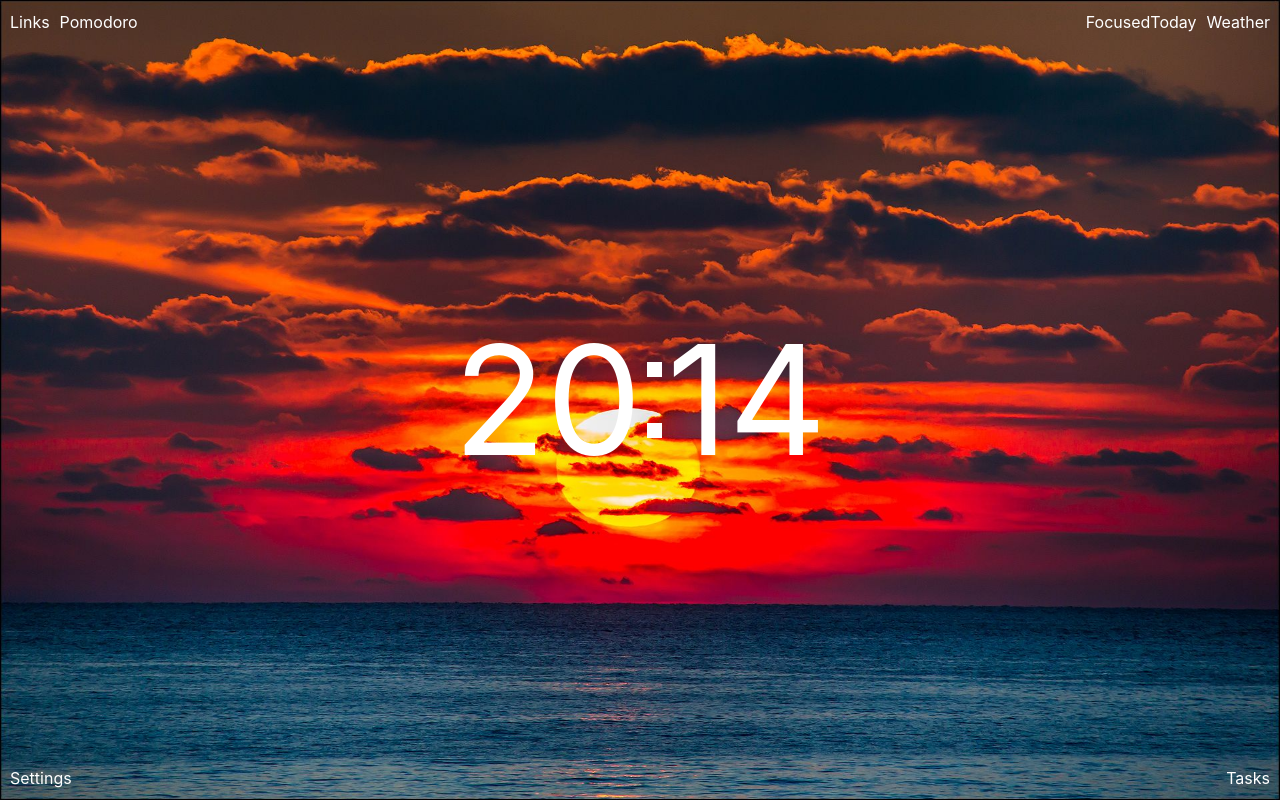
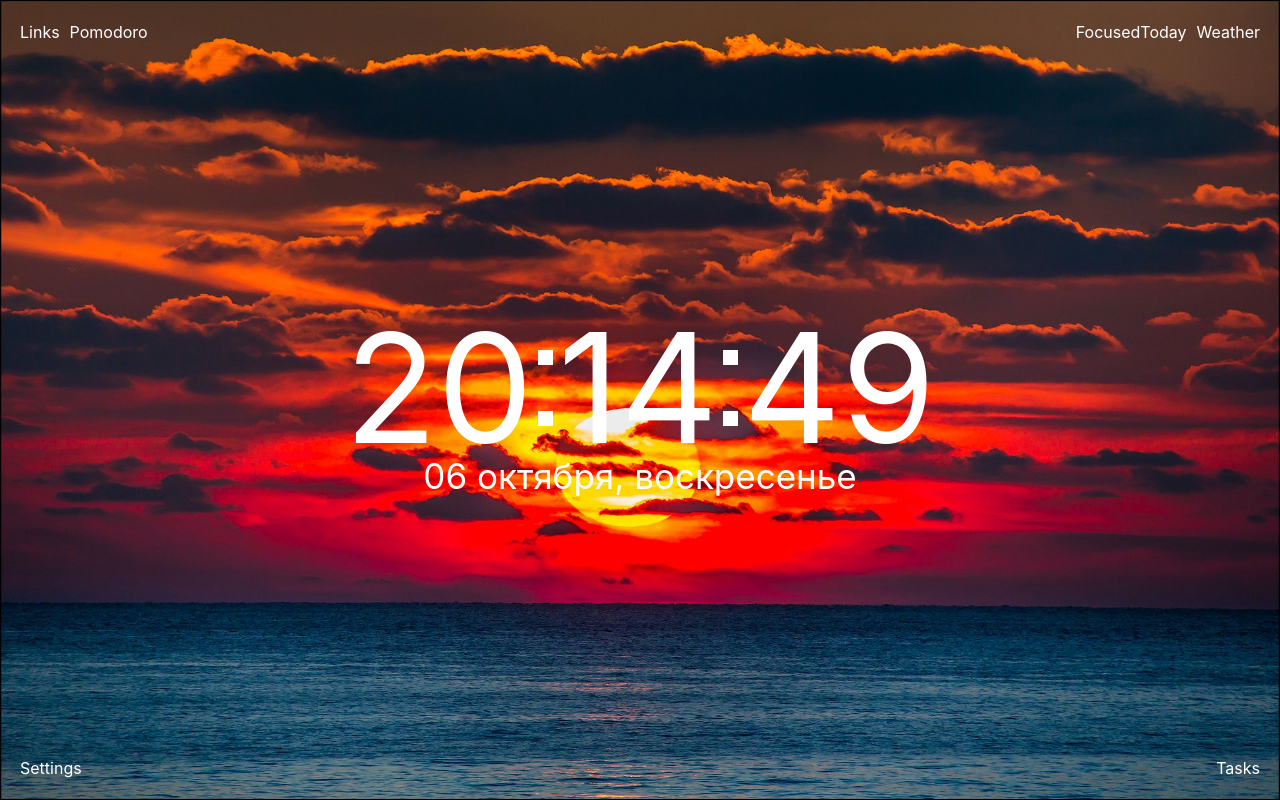
Before and after one commit to MrEvgeniy1989/momentum, a React (Vite) app: page / in a window 1280 px wide. Built offline with nearby package versions, Linux system fonts and the light colour scheme.

Commit message:
feat: Added seconds to the clock and date.

```diff
--- a/src/entities/time/ui/time.module.scss
+++ b/src/entities/time/ui/time.module.scss
@@ -1,3 +1,11 @@
+.clockAndDate {
+  display: flex;
+  flex-direction: column;
+  align-items: center;
+  justify-content: center;
+
+  height: 100%;
+
   .time {
     display: flex;
     align-items: center;
@@ -6,7 +14,6 @@
     max-height: 152px;
 
     font-size: 152px;
-}
 
     .timeBlock {
       line-height: 1;
@@ -21,10 +28,15 @@
       height: 80%;
       margin: 0 5px;
 
-}
-
       .dot {
         width: 15px;
         height: 15px;
         background-color: var(--color-light-100);
       }
+    }
+  }
+
+  .date {
+    font-size: 35px;
+  }
+}
--- a/src/entities/time/ui/time.tsx
+++ b/src/entities/time/ui/time.tsx
@@ -8,12 +8,22 @@ export function Time({ time }: Props) {
   const formatTime = (date: Date): string[] => {
     const hours = date.getHours().toString().padStart(2, "0");
     const minutes = date.getMinutes().toString().padStart(2, "0");
-    return [hours, minutes];
+    const seconds = date.getSeconds().toString().padStart(2, "0");
+    return [hours, minutes, seconds];
   };
 
-  const [hours, minutes] = formatTime(time);
+  const formatDate = (date: Date): string => {
+    const day = date.toLocaleDateString("ru-RU", { day: "2-digit" });
+    const month = date.toLocaleDateString("ru-RU", { day: "2-digit", month: "long" }).split(" ")[1];
+    const weekday = date.toLocaleDateString("ru-RU", { weekday: "long" });
+    return `${day} ${month}, ${weekday}`;
+  };
+
+  const [hours, minutes, seconds] = formatTime(time);
+  const formattedDate = formatDate(time);
 
   return (
+    <div className={s.clockAndDate}>
       <div className={s.time}>
         <div className={s.timeBlock}>{hours}</div>
         <div className={s.dots}>
@@ -21,6 +31,15 @@ export function Time({ time }: Props) {
           <span className={s.dot}></span>
         </div>
         <div className={s.timeBlock}>{minutes}</div>
+        <div className={s.dots}>
+          <span className={s.dot}></span>
+          <span className={s.dot}></span>
+        </div>
+        <div className={s.timeBlock}>{seconds}</div>
+      </div>
+      <div>
+        <div className={s.date}>{formattedDate}</div>
+      </div>
     </div>
   );
 }
--- a/src/pages/MainPage/ui/main-page.module.scss
+++ b/src/pages/MainPage/ui/main-page.module.scss
@@ -16,5 +16,5 @@
 
   width: 100%;
   height: 100%;
-  padding: 10px;
+  padding: 20px;
 }
```
Lines whose indentation alone changed are shown as unchanged.
